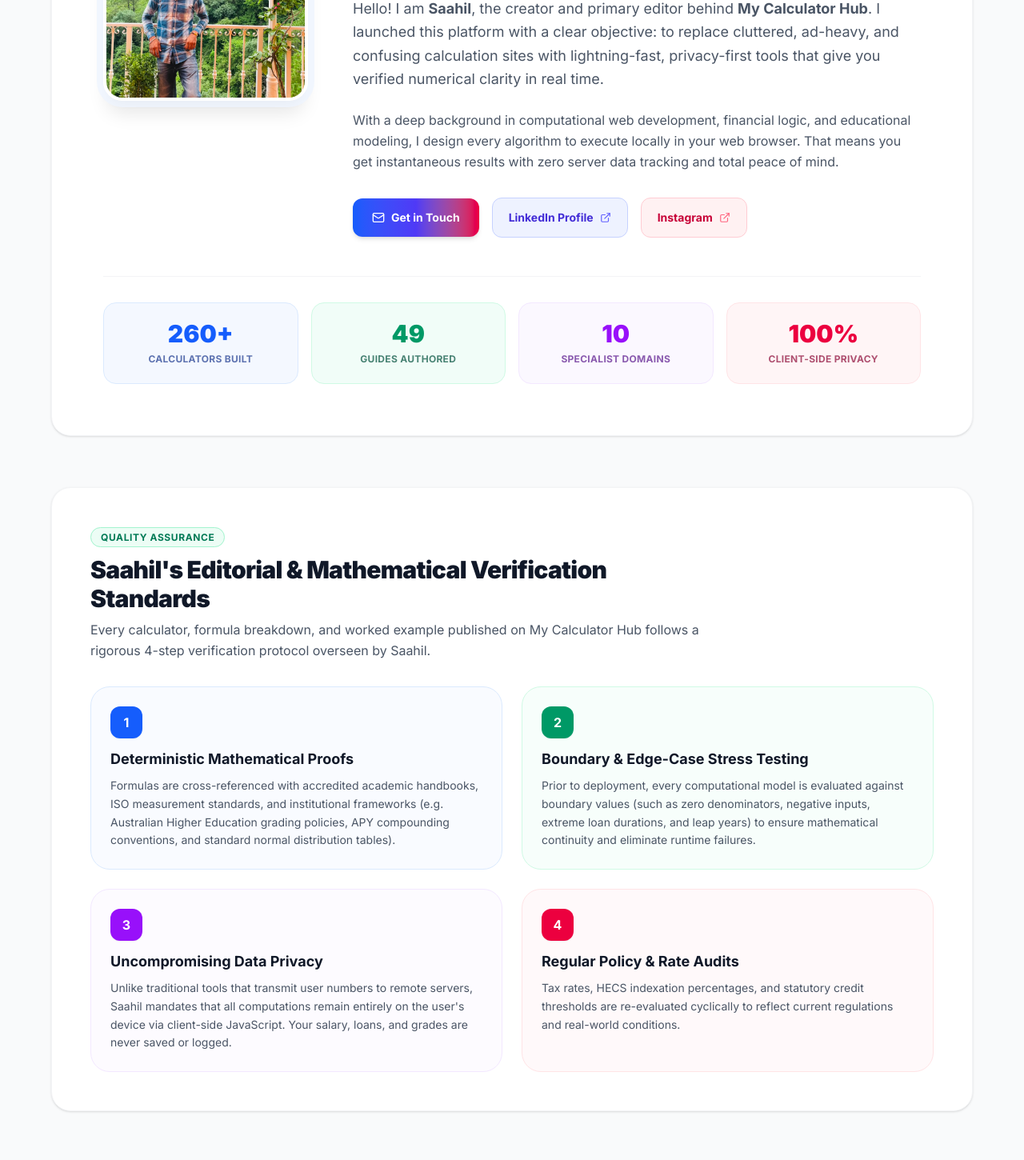
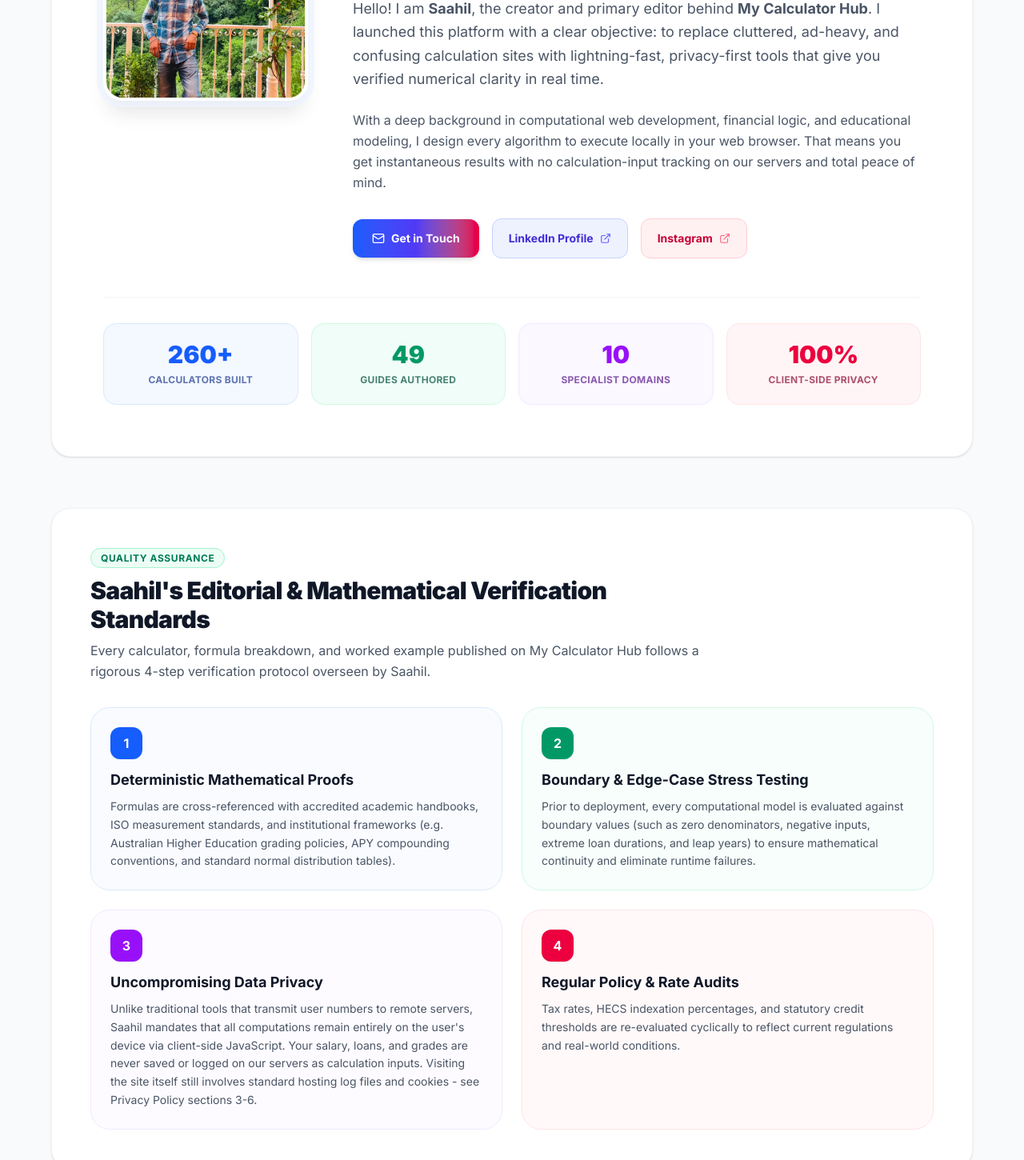
Before and after one commit to asbusiness276-cyber/my-calculator-hub, a Next.js app: page /author in a window 1280 px wide. Shown: the part 480-1930 px from the top of the page at 80% size. Built offline with nearby package versions, Linux system fonts and the light colour scheme.

Commit message:
fix: scope author privacy claims to calculation inputs

```diff
--- a/src/app/author/page.tsx
+++ b/src/app/author/page.tsx
@@ -107,7 +107,7 @@ export default function AuthorPage() {
               </p>
 
               <p className="text-gray-600 leading-relaxed text-sm md:text-base">
-                With a deep background in computational web development, financial logic, and educational modeling, I design every algorithm to execute locally in your web browser. That means you get instantaneous results with zero server data tracking and total peace of mind.
+                With a deep background in computational web development, financial logic, and educational modeling, I design every algorithm to execute locally in your web browser. That means you get instantaneous results with no calculation-input tracking on our servers and total peace of mind.
               </p>
 
               {/* Action Buttons */}
@@ -205,7 +205,7 @@ export default function AuthorPage() {
               </div>
               <h3 className="text-lg font-bold text-gray-900">Uncompromising Data Privacy</h3>
               <p className="text-sm text-gray-600 leading-relaxed">
-                Unlike traditional tools that transmit user numbers to remote servers, Saahil mandates that all computations remain entirely on the user's device via client-side JavaScript. Your salary, loans, and grades are never saved or logged.
+                Unlike traditional tools that transmit user numbers to remote servers, Saahil mandates that all computations remain entirely on the user's device via client-side JavaScript. Your salary, loans, and grades are never saved or logged on our servers as calculation inputs. Visiting the site itself still involves standard hosting log files and cookies - see Privacy Policy sections 3-6.
               </p>
             </div>
 
```
